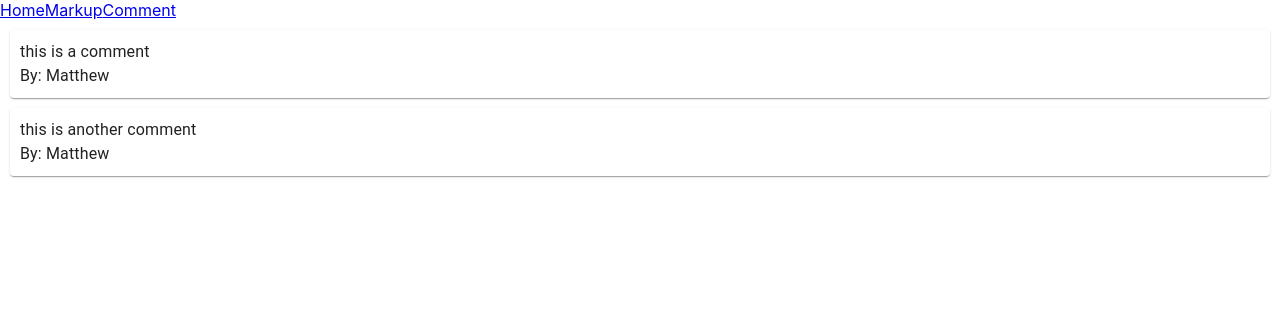
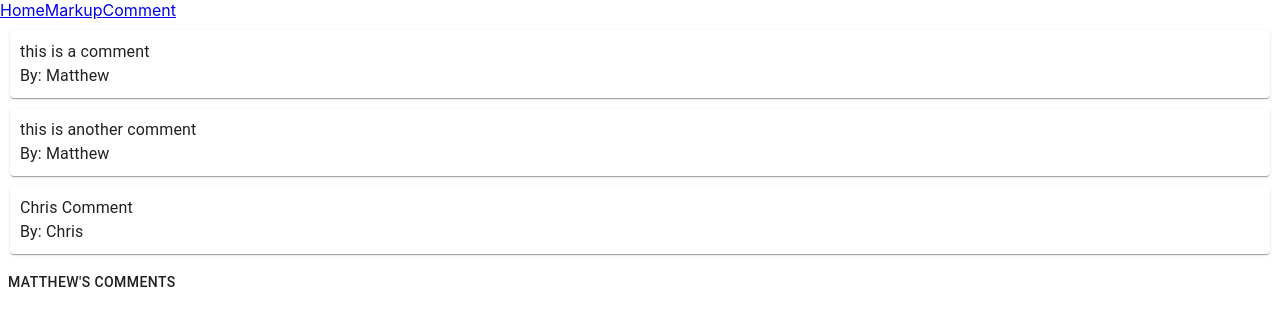
Before and after one commit to mattbf/webreview, a React (Create React App) app: page /commenting in a window 1280 px wide. Shown: the top 326 px of the page. Built offline with nearby package versions, Linux system fonts and the light colour scheme.

Commit message:
Added more data to the comment data structure

```diff
--- a/src/Commenting/CommentsWrapper.js
+++ b/src/Commenting/CommentsWrapper.js
@@ -1,14 +1,27 @@
-import React from 'react';
+import React, {useState, useEffect} from 'react';
 import Comment from './Comment.js';
 
-
+import {
+  Button,
+} from '@material-ui/core';
 
 function CommentsWrapper() {
   //comments will eventually be passed to CommentWrapper
+  const [filter, setFilter] = useState(null)
+
   const comments = [
     {
       text: "this is a comment",
       user: "Matthew",
+      time: new Date(), //when was it added
+      ref: {
+        isMarkup: true, //is it a markup or a pinpoint
+        index: 0, //which markup or pinpoint does it refer to
+      },
+      info: {
+        // the browser, screen, etc. info
+      },
+
     },
     {
       text: "this is another comment",
@@ -21,9 +34,10 @@ function CommentsWrapper() {
   ]
 
   var filteredComments =  comments.filter(function(comment) {
-  	return comment.user == 'Matthew';
+  	return comment
+    // comment //for all comments
+    //ex comment.user == 'Matthew';
   });
-
 
 
   return(
@@ -32,7 +46,7 @@ function CommentsWrapper() {
         <Comment key={index} comment={comment}/>
       ))
     }
-
+    <Button onClick={() => setFilter(".user == 'Matthew'")}> Matthew's Comments </Button>
     </div>
   )
 }
```
